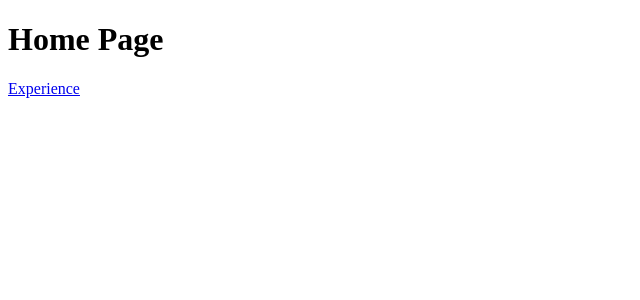
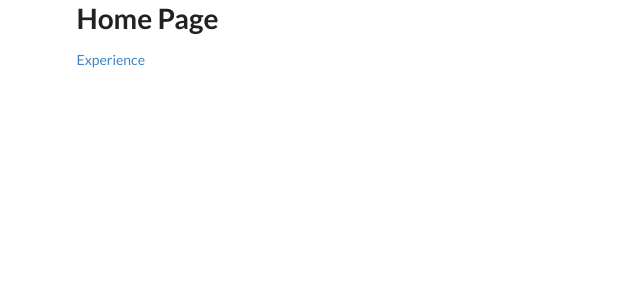
Before and after one commit to bendwilletts/personal-site, a React (Create React App) app: page / in a window 1280 px wide. Shown: the top 300 px of the page, without its empty margins (0-640 px from the left). Built offline with nearby package versions, Linux system fonts and the light colour scheme.

Commit message:
Semantic ui setup

```diff
--- a/package.json
+++ b/package.json
@@ -9,6 +9,7 @@
     "react-router": "^4.2.0",
     "react-router-dom": "^4.2.2",
     "react-scripts": "1.1.4",
+    "semantic-ui-css": "^2.3.1",
     "semantic-ui-react": "^0.80.2"
   },
   "scripts": {
--- a/src/App.js
+++ b/src/App.js
@@ -4,7 +4,7 @@
 import ExpPage from "./components/pages/ExpPage.js";
 
 const App = () => (
-	<div>
+	<div className = "ui container">
 		<Route path="/" exact component={HomePage} />
 		<Route path="/experience" exact component={ExpPage} />
 	</div>
--- a/src/index.js
+++ b/src/index.js
@@ -1,4 +1,5 @@
 import React from 'react';
+import 'semantic-ui-css/semantic.min.css';
 import ReactDOM from 'react-dom';
 import {BrowserRouter} from 'react-router-dom';
 import App from './App';
```
Also changed, not shown: 1 other file (tests, documents, lock files or other folders).
